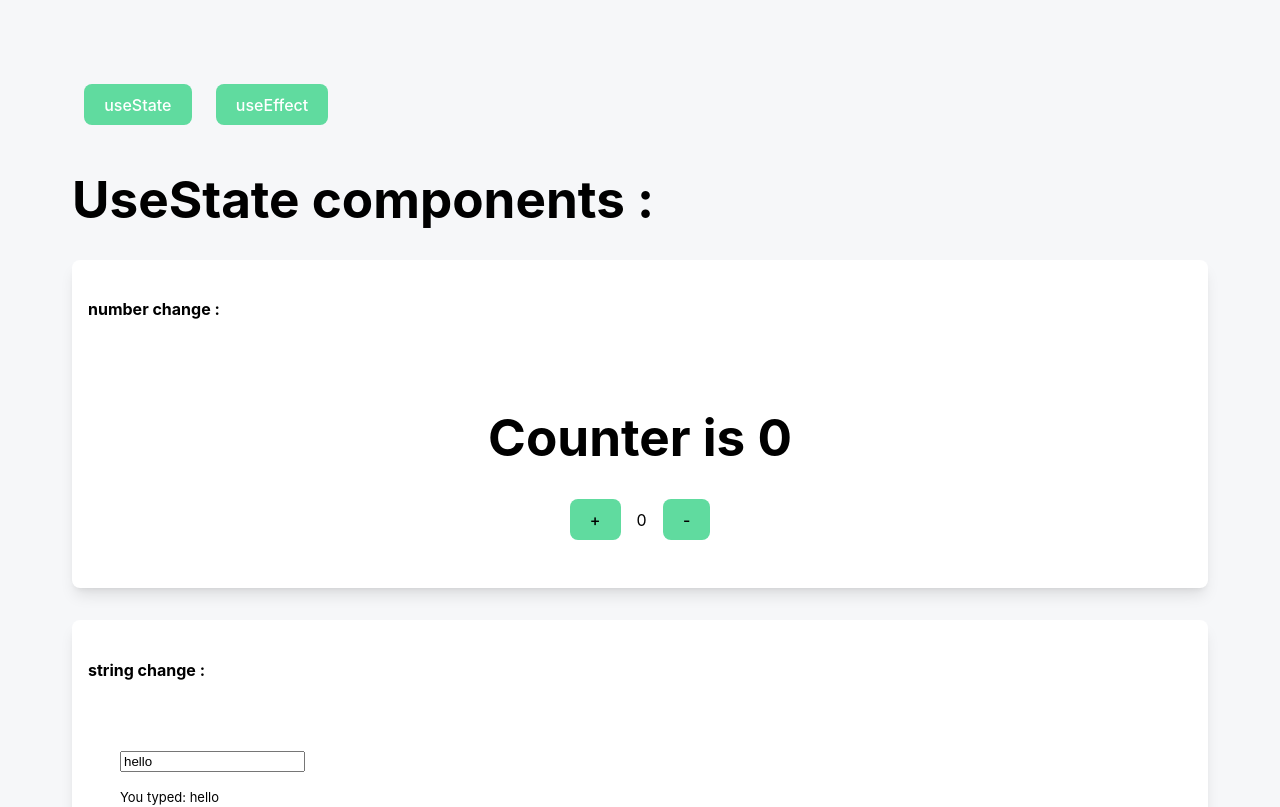
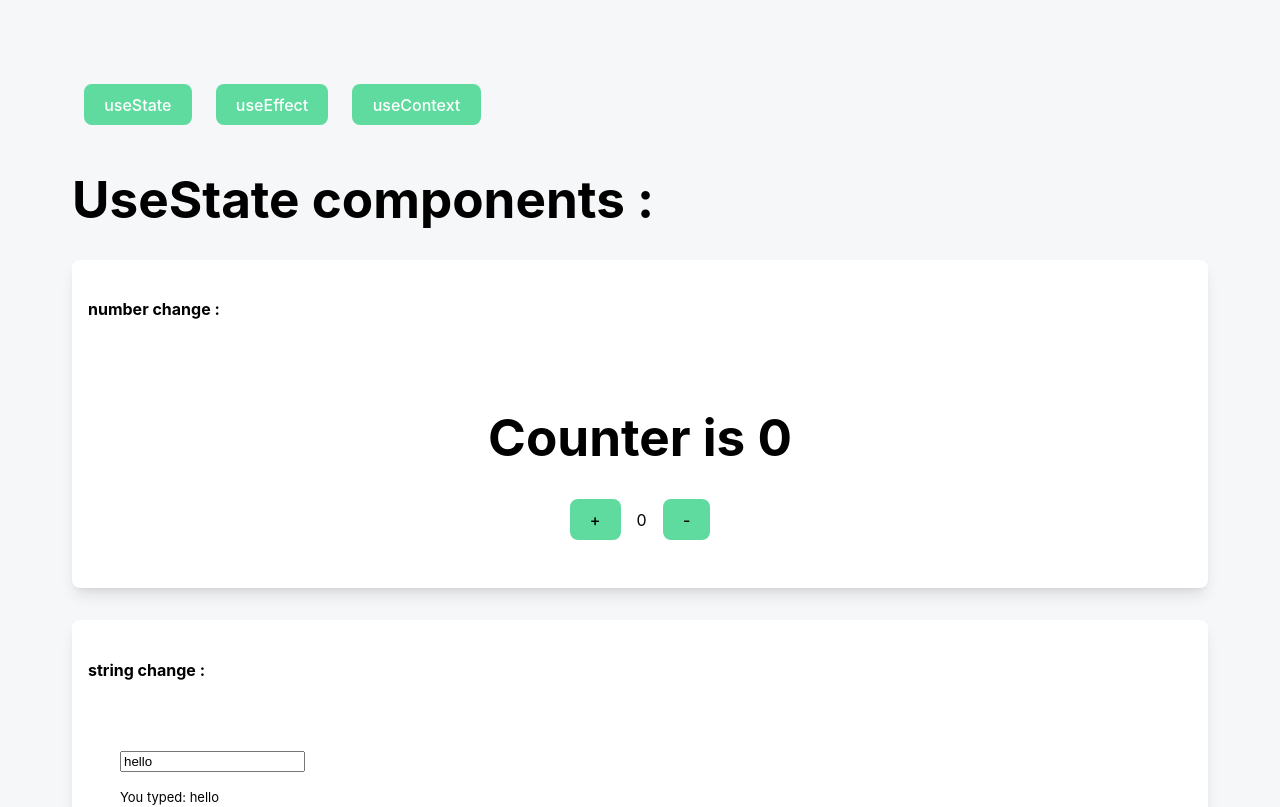
Before and after one commit to MiH0N/workshop-hooks, a React (Vite) app: page / in a window 1280 px wide. Shown: the top 807 px of the page. Built offline with nearby package versions, Linux system fonts and the light colour scheme.

Commit message:
Add UseContex component in main app

```diff
--- a/src/App.jsx
+++ b/src/App.jsx
@@ -1,6 +1,7 @@
 import { useMemo, useState } from 'react';
 import UseState from './components/samples/useState';
 import UseEffect from './components/samples/useEffect';
+import UseContext from './components/samples/useContext';
 
 const HOOKS = {
   useState: {
@@ -10,6 +11,10 @@ const HOOKS = {
   useEffect: {
     name: 'useEffect',
     component: <UseEffect />,
+  },
+  useContext: {
+    name: 'useContext',
+    component: <UseContext />,
   },
 };
 
```
